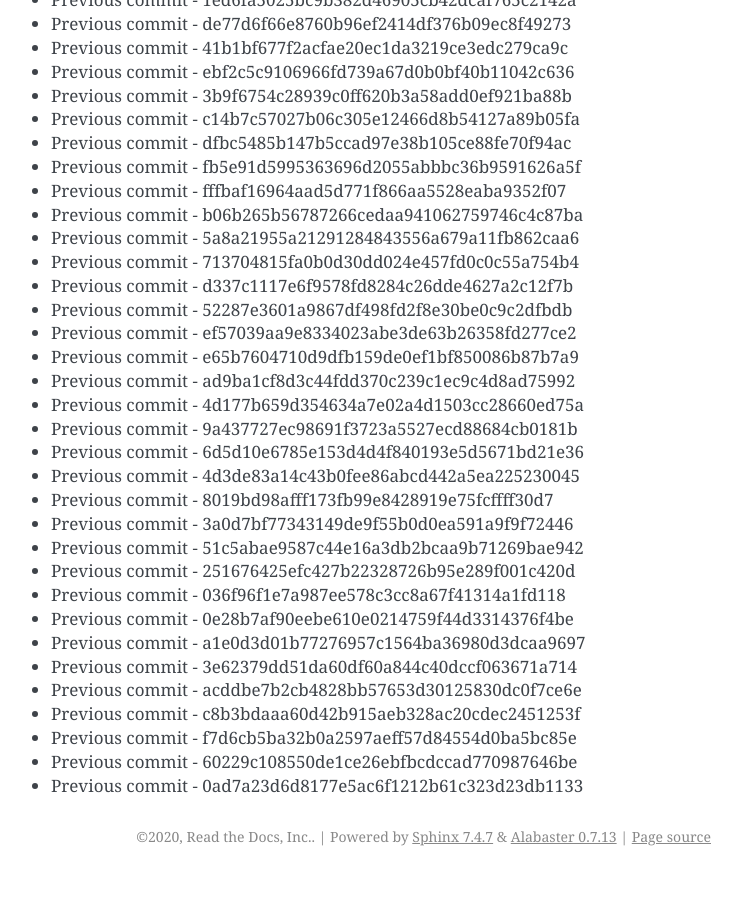
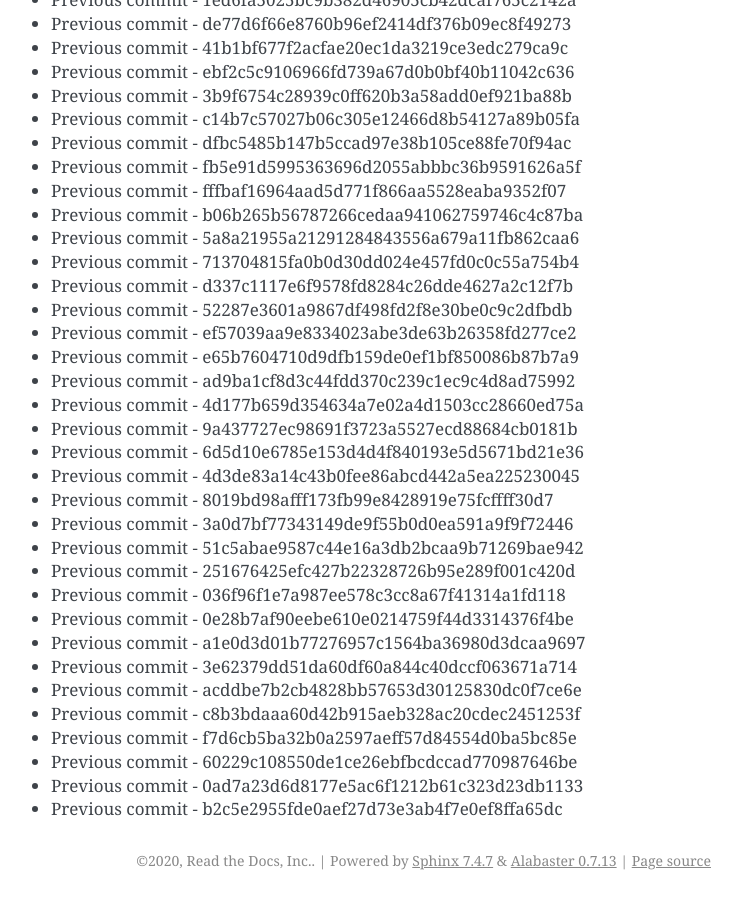
Before and after one commit to readthedocs/rtd-git-stresstest, a Sphinx documentation site: the page built from docs/updates.rst, in a window 1280 px wide and 900 px high, scrolled down 46369 px. Shown: the whole window, without its empty margins (399-1141 px from the left). Built offline with Sphinx 7.4.7, drawn with Linux system fonts in a browser that asks for light colours; before the commit the page ends 47245 px from its top, so only the background shows below that.

Commit message:
Generating commit from previous: b2c5e2955fde0aef27d73e3ab4f7e0ef8ffa65dc

```diff
--- a/docs/updates.rst
+++ b/docs/updates.rst
@@ -1980,3 +1980,4 @@ It can be tested for any performance characteristics.
 * Previous commit - f7d6cb5ba32b0a2597aeff57d84554d0ba5bc85e
 * Previous commit - 60229c108550de1ce26ebfbcdccad770987646be
 * Previous commit - 0ad7a23d6d8177e5ac6f1212b61c323d23db1133
+* Previous commit - b2c5e2955fde0aef27d73e3ab4f7e0ef8ffa65dc
```
